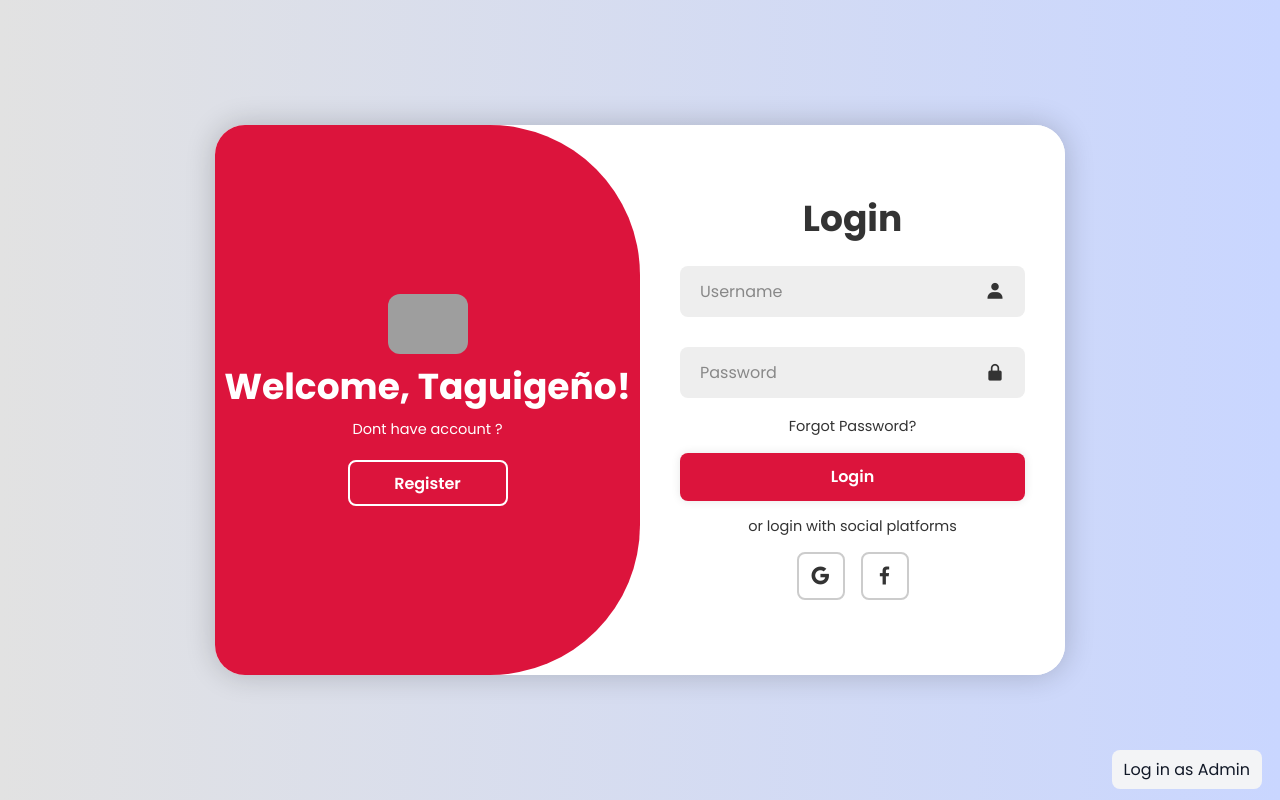
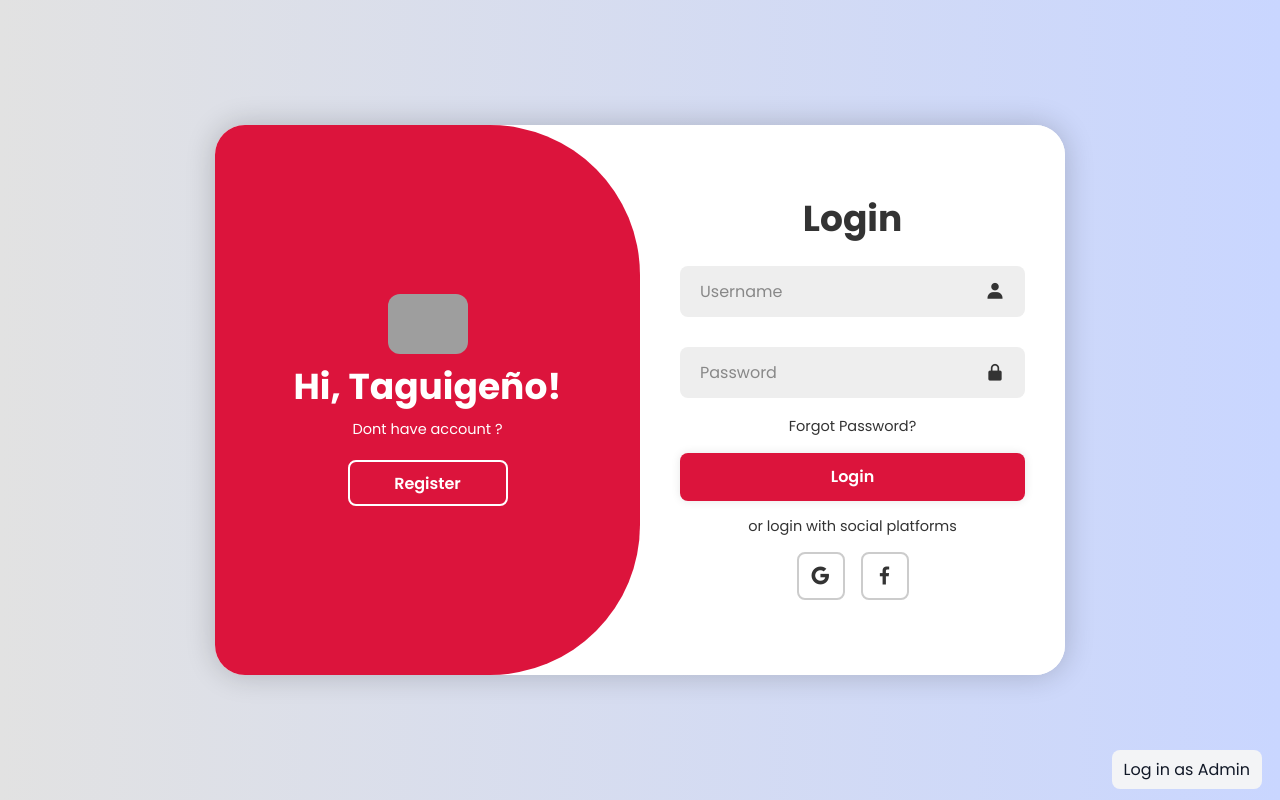
Before and after one commit to Piquero000/SouthDaangHariCom, a plain HTML site: page SAD_System/BarangayEcom/index.html in a window 1280 px wide. Drawn offline with nearby package versions, Linux system fonts and the light colour scheme; grey boxes are pictures that could not be loaded.

```diff
--- a/SAD_System/BarangayEcom/index.html
+++ b/SAD_System/BarangayEcom/index.html
@@ -60,7 +60,7 @@
         <div class="toggle-box">
             <div class="toggle-panel toggle-left">
                  <img src="https://image2url.com/images/1763731707494-f9c2f1dc-8572-4c4e-98dc-b64d97ba2eab.png" alt="Company Logo" class="logo">
-                <h1> Welcome, Taguigeño!</h1>
+                <h1> Hi, Taguigeño!</h1>
                 <p> Dont have account ?</p>
                 <button class="btn register-btn">Register</button>
             </div>
```
